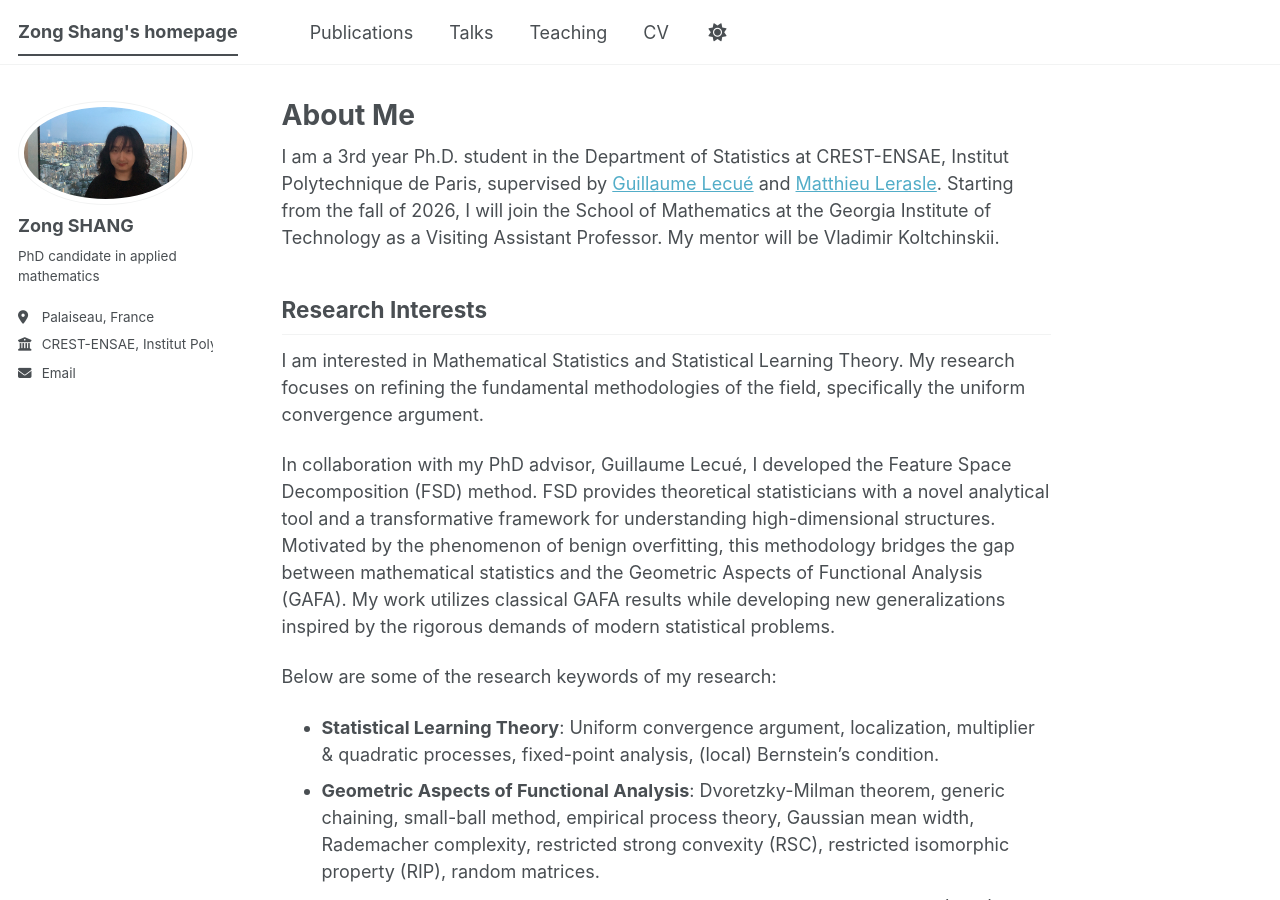
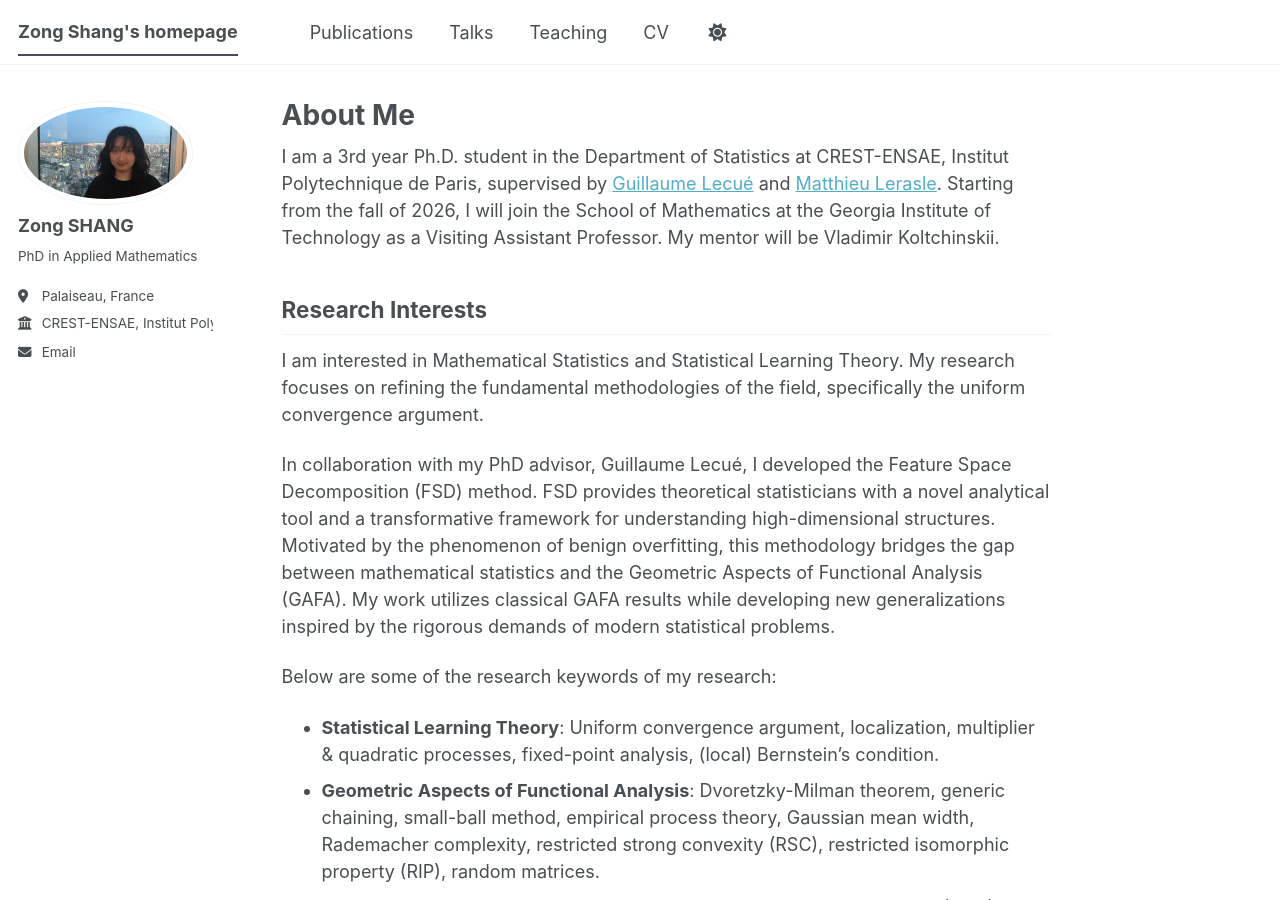
Before and after one commit to zong-shang/zong-shang.github.io, a Jekyll site: the page built from _pages/about.md, in a window 1280 px wide and 900 px high. Built offline with Jekyll 4.4.1, drawn with Linux system fonts in a browser that asks for light colours; a script bundle is joined from its source files by our own code; library files that are not in the unit come from our copies.

Commit message:
Update bio to reflect completed degree

```diff
--- a/_config.yml
+++ b/_config.yml
@@ -26,7 +26,7 @@ author:
   avatar           : "homepage.jpg"
   name             : "Zong SHANG"
   pronouns         : # example: "she/her"
-  bio              : "PhD candidate in applied mathematics"
+  bio              : "PhD in Applied Mathematics"
   location         : "Palaiseau, France"
   employer         : "CREST-ENSAE, Institut Polytechnique de Paris"
   uri              : # URL
```
